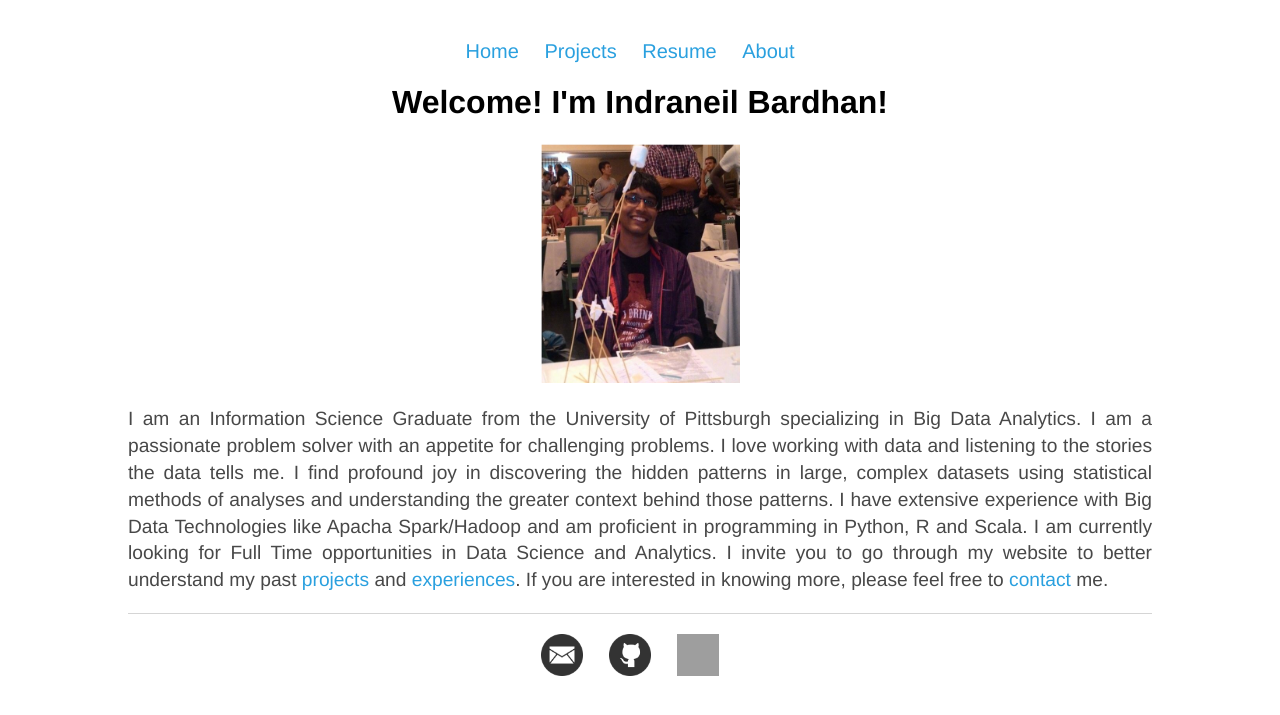
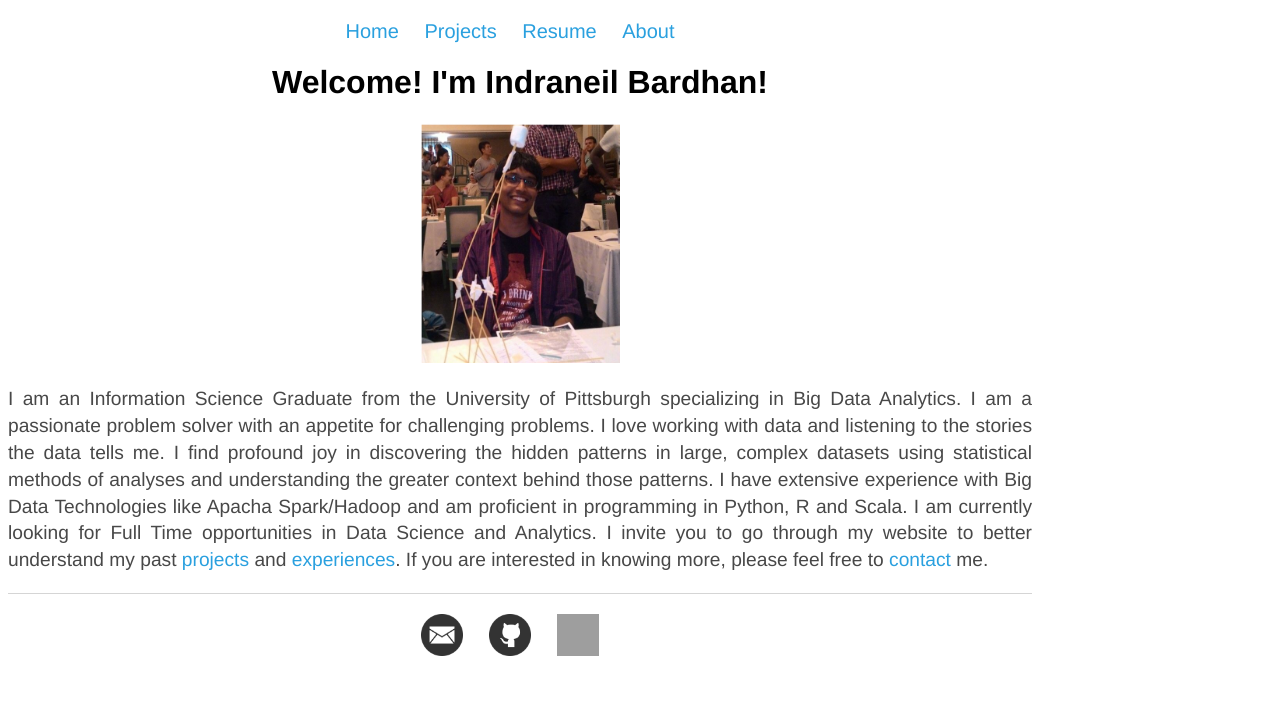
Before and after one commit to NeilBardhan/neilbardhan.github.io, a Jekyll site: the page built from index.html, in a window 1280 px wide. Shown: the top 715 px of the page. Built offline with Jekyll 4.4.1, drawn with Linux system fonts in a browser that asks for light colours; grey boxes are pictures that could not be loaded.

Commit message:
Update main.css

```diff
--- a/css/main.css
+++ b/css/main.css
@@ -1,6 +1,6 @@
 body {
-    margin: 10px auto;
-    padding: 10px;
+    margin: 10;
+    padding: 10;
     width: 80%;
 }
 
@@ -60,8 +60,6 @@
     color: #484848;
     font-family:'Helvetica', 'Arial', 'Sans-Serif';
     text-align: justify;
-    margin: 5;
-    padding: 5;
 }
 
 p.blurb {
```
